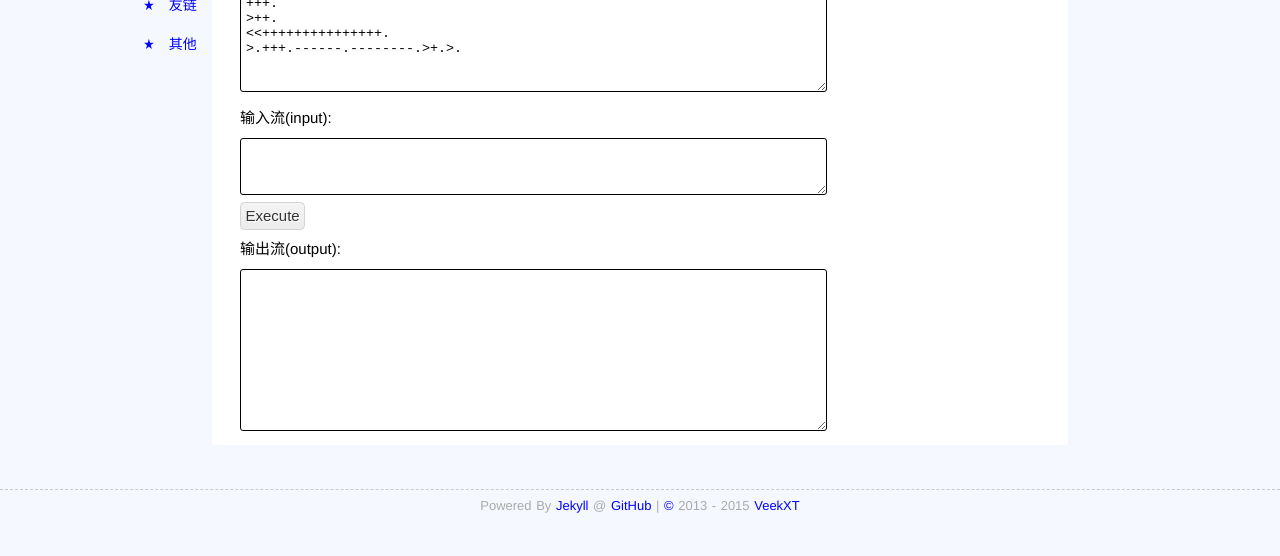
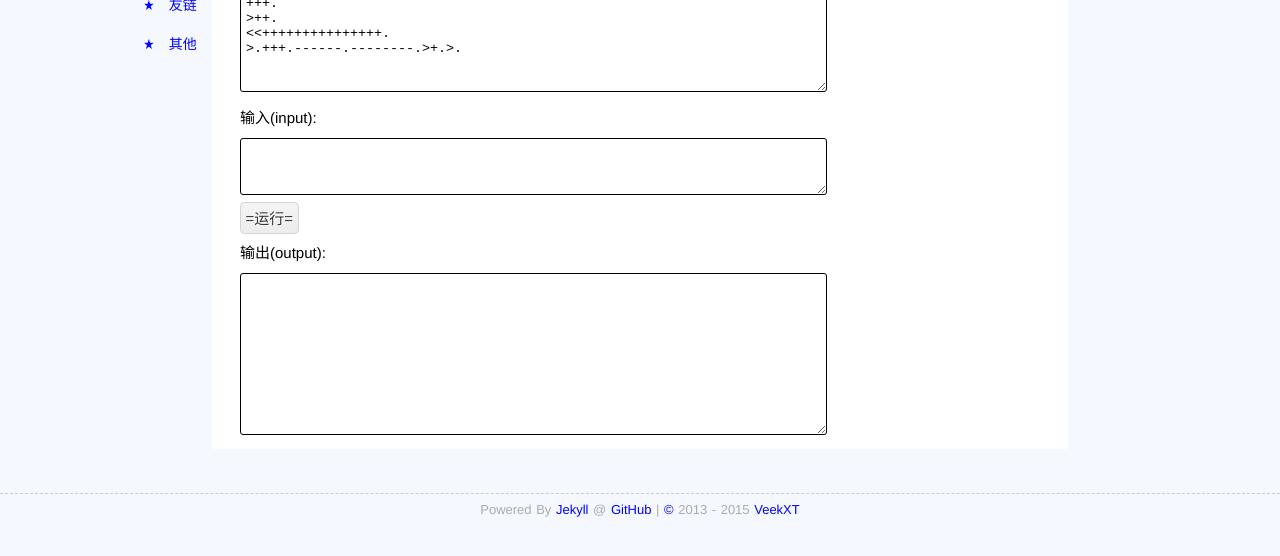
Before and after one commit to veekxt/one-point.github.io, a Jekyll site: the page built from other/tools/bf_js.html, in a window 1280 px wide. Shown: the part 270-826 px from the top of the page. Built offline with Jekyll 4.4.1, drawn with Linux system fonts in a browser that asks for light colours; comment, search, counter and statistics services are not loaded.

Commit message:
change bf

```diff
--- a/other/tools/bf_js.html
+++ b/other/tools/bf_js.html
@@ -31,13 +31,13 @@ y[3].value+=h^6?"":String.fromCharCode(a[p])}}
 </textarea>
 <br />
 
-<p>输入流(input):</p>
+<p>输入(input):</p>
 <textarea cols=70 rows=3>
 </textarea>
 <br />
-<input type=button value=Execute onClick=x(elements)>
+<input type=button value="=运行=" onClick=x(elements)>
 <br />
-<p>输出流(output):</p>
+<p>输出(output):</p>
 <textarea cols=70 rows=10>
 </textarea>
 </form>
```
